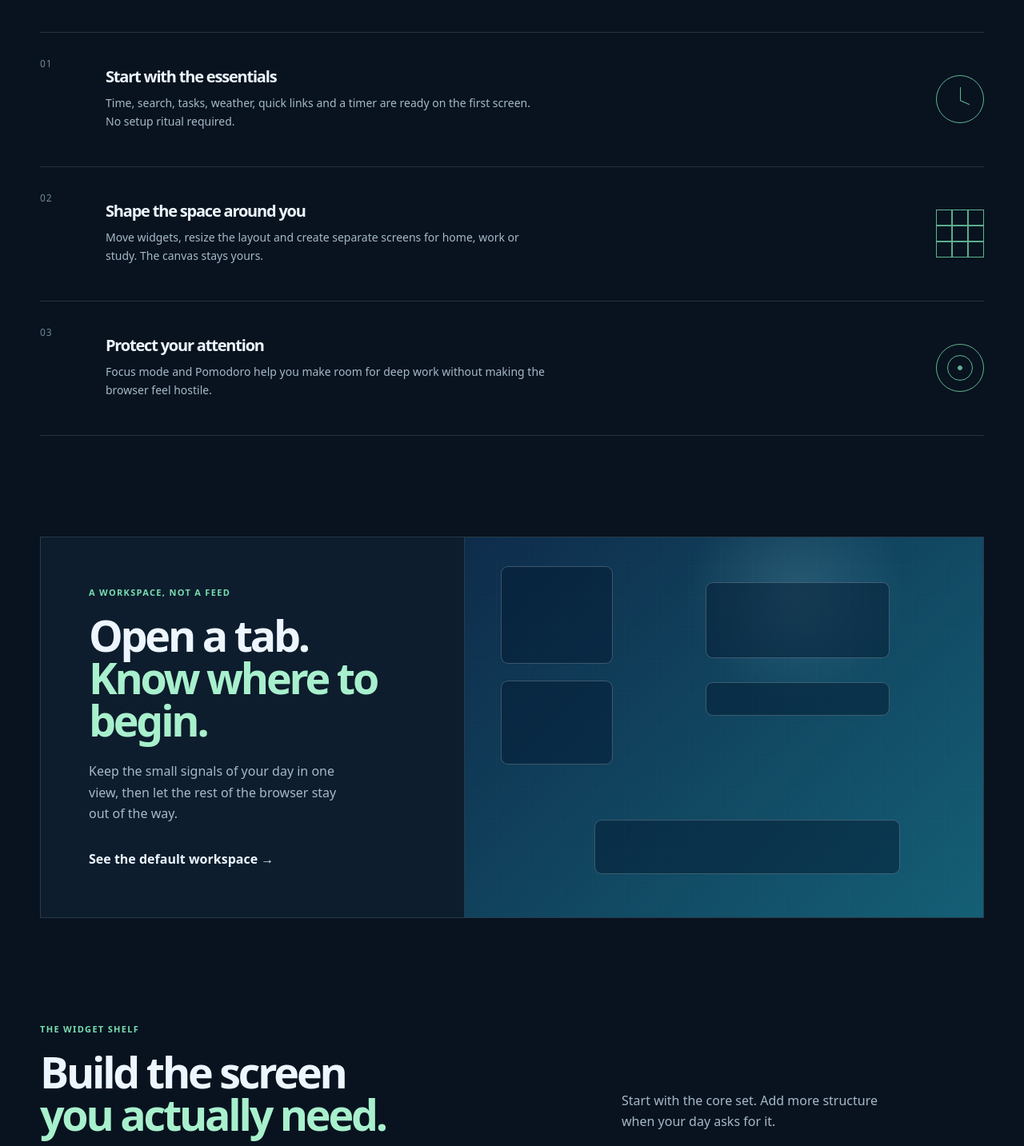
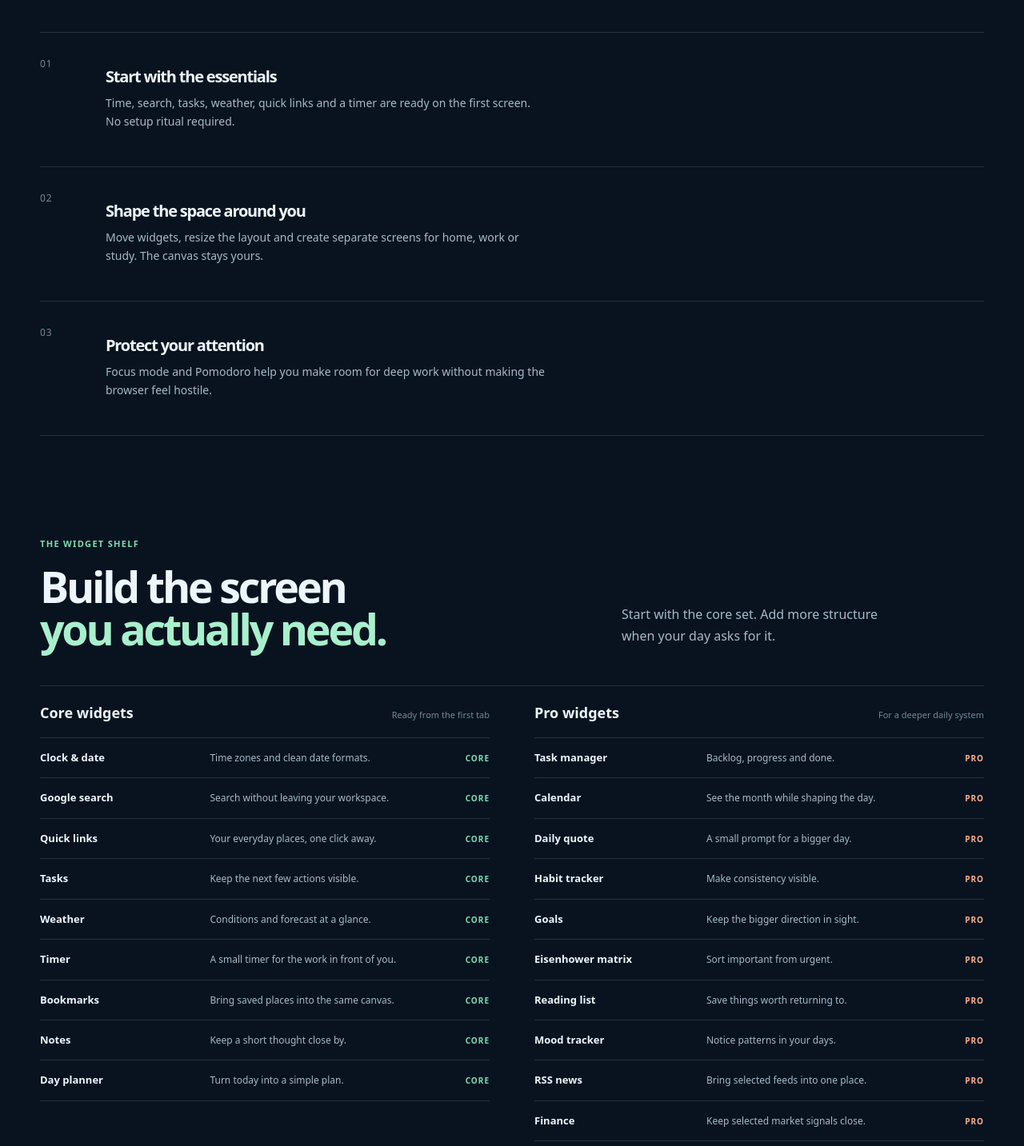
Before and after one commit to Arbalester/stridetab-legal, a plain HTML site: page index.html in a window 1280 px wide. Shown: the part 1250-2683 px from the top of the page at 80% size. Drawn offline with Linux system fonts and the light colour scheme.

Commit message:
Simplify landing page composition

```diff
--- a/index.html
+++ b/index.html
@@ -5,7 +5,7 @@
     <meta name="viewport" content="width=device-width, initial-scale=1" />
     <meta name="description" content="StrideTab is a local-first Chrome new tab for time, tasks, links and focus." />
     <title>StrideTab — Make your new tab work for you</title>
-    <link rel="stylesheet" href="styles.css?v=20260921" />
+    <link rel="stylesheet" href="styles.css?v=20260922" />
   </head>
   <body>
     <a class="skip-link" href="#main">Skip to content</a>
@@ -55,16 +55,9 @@
           <p>StrideTab gives your new tab a job: help you see what matters, take the next step and get on with your day.</p>
         </div>
         <div class="feature-list">
-          <article class="feature-row"><span class="feature-number">01</span><div><h3>Start with the essentials</h3><p>Time, search, tasks, weather, quick links and a timer are ready on the first screen. No setup ritual required.</p></div><span class="feature-symbol feature-symbol-clock" aria-hidden="true"></span></article>
-          <article class="feature-row"><span class="feature-number">02</span><div><h3>Shape the space around you</h3><p>Move widgets, resize the layout and create separate screens for home, work or study. The canvas stays yours.</p></div><span class="feature-symbol feature-symbol-grid" aria-hidden="true"></span></article>
-          <article class="feature-row"><span class="feature-number">03</span><div><h3>Protect your attention</h3><p>Focus mode and Pomodoro help you make room for deep work without making the browser feel hostile.</p></div><span class="feature-symbol feature-symbol-focus" aria-hidden="true"></span></article>
-        </div>
-      </section>
-
-      <section class="workspace-section section-wrap">
-        <div class="workspace-panel">
-          <div class="workspace-copy"><p class="section-kicker">A workspace, not a feed</p><h2>Open a tab.<br /><span>Know where to begin.</span></h2><p>Keep the small signals of your day in one view, then let the rest of the browser stay out of the way.</p><a class="text-link" href="preview.html">See the default workspace <span aria-hidden="true">→</span></a></div>
-          <div class="layout-diagram" aria-hidden="true"><span class="diagram-clock"></span><span class="diagram-tasks"></span><span class="diagram-weather"></span><span class="diagram-search"></span><span class="diagram-links"></span></div>
+          <article class="feature-row"><span class="feature-number">01</span><div><h3>Start with the essentials</h3><p>Time, search, tasks, weather, quick links and a timer are ready on the first screen. No setup ritual required.</p></div></article>
+          <article class="feature-row"><span class="feature-number">02</span><div><h3>Shape the space around you</h3><p>Move widgets, resize the layout and create separate screens for home, work or study. The canvas stays yours.</p></div></article>
+          <article class="feature-row"><span class="feature-number">03</span><div><h3>Protect your attention</h3><p>Focus mode and Pomodoro help you make room for deep work without making the browser feel hostile.</p></div></article>
         </div>
       </section>
 
--- a/styles.css
+++ b/styles.css
@@ -242,30 +242,9 @@ h3 { font-size: 20px; line-height: 1.1; }
 .section-kicker { margin: 0 0 18px; }
 .section-heading > p { max-width: 350px; margin: 0 0 5px; color: var(--muted); font-size: 16px; }
 .feature-list { border-top: 1px solid var(--line); }
-.feature-row { display: grid; grid-template-columns: 58px 1fr 80px; gap: 24px; align-items: center; min-height: 168px; padding: 25px 0; border-bottom: 1px solid var(--line); }
+.feature-row { display: grid; grid-template-columns: 58px 1fr; gap: 24px; align-items: center; min-height: 168px; padding: 25px 0; border-bottom: 1px solid var(--line); }
 .feature-number { align-self: start; padding-top: 4px; color: var(--faint); font-size: 12px; letter-spacing: 0.08em; }
 .feature-row p { max-width: 550px; margin: 10px 0 0; color: var(--muted); font-size: 14px; }
-.feature-symbol { position: relative; justify-self: end; width: 60px; height: 60px; color: var(--mint-strong); opacity: 0.8; }
-.feature-symbol-clock { border: 1px solid currentColor; border-radius: 50%; }
-.feature-symbol-clock::before { position: absolute; top: 14px; left: 29px; width: 1px; height: 17px; content: ""; background: currentColor; }
-.feature-symbol-clock::after { position: absolute; top: 30px; left: 29px; width: 13px; height: 1px; content: ""; background: currentColor; transform: rotate(24deg); transform-origin: left; }
-.feature-symbol-grid { border: 1px solid currentColor; background: linear-gradient(90deg, transparent 31%, currentColor 32%, currentColor 34%, transparent 35%, transparent 65%, currentColor 66%, currentColor 68%, transparent 69%), linear-gradient(0deg, transparent 31%, currentColor 32%, currentColor 34%, transparent 35%, transparent 65%, currentColor 66%, currentColor 68%, transparent 69%); }
-.feature-symbol-focus { border: 1px solid currentColor; border-radius: 50%; }
-.feature-symbol-focus::before, .feature-symbol-focus::after { position: absolute; content: ""; border: 1px solid currentColor; border-radius: 50%; }
-.feature-symbol-focus::before { inset: 13px; }
-.feature-symbol-focus::after { inset: 26px; background: currentColor; }
-.workspace-section { padding: 0 0 130px; }
-.workspace-panel { display: grid; grid-template-columns: 0.9fr 1.1fr; min-height: 430px; overflow: hidden; background: var(--surface); border: 1px solid var(--line); }
-.workspace-copy { display: flex; flex-direction: column; align-items: flex-start; justify-content: center; padding: 60px; border-right: 1px solid var(--line); }
-.workspace-copy > p:not(.section-kicker) { max-width: 330px; margin: 24px 0 30px; color: var(--muted); }
-.layout-diagram { position: relative; min-height: 430px; overflow: hidden; background: linear-gradient(135deg, #0e2c4b, #145f75); }
-.layout-diagram::before { position: absolute; inset: 0; content: ""; opacity: 0.35; background: radial-gradient(circle at 64% 15%, rgba(180, 242, 255, 0.4), transparent 24%), repeating-linear-gradient(90deg, transparent 0 39px, rgba(255, 255, 255, 0.08) 40px), repeating-linear-gradient(0deg, transparent 0 39px, rgba(255, 255, 255, 0.08) 40px); }
-.layout-diagram span { position: absolute; display: block; background: rgba(3, 24, 46, 0.48); border: 1px solid rgba(235, 250, 255, 0.22); border-radius: 9px; }
-.diagram-clock { top: 56px; right: 18%; width: 230px; height: 95px; }
-.diagram-tasks { top: 36px; left: 7%; width: 140px; height: 122px; }
-.diagram-weather { top: 179px; left: 7%; width: 140px; height: 105px; }
-.diagram-search { top: 181px; right: 18%; width: 230px; height: 42px; }
-.diagram-links { right: 16%; bottom: 54px; left: 25%; height: 68px; }
 .widget-section { padding: 0 0 130px; }
 .section-heading-compact { margin-bottom: 44px; }
 .widget-list { display: grid; grid-template-columns: 1fr 1fr; gap: 56px; border-top: 1px solid var(--line); }
@@ -321,7 +300,6 @@ h3 { font-size: 20px; line-height: 1.1; }
   .hero-copy { max-width: 680px; }
   .hero-visual { max-width: 760px; }
   .section-heading { grid-template-columns: 1fr 0.8fr; gap: 35px; }
-  .workspace-copy { padding: 42px; }
   .product-shell-large .product-canvas { height: 500px; }
   .product-shell-large .screen-card { width: 190px; }
   .product-shell-large .tasks-card { left: 28px; }
@@ -345,12 +323,7 @@ h3 { font-size: 20px; line-height: 1.1; }
   .section-heading { display: block; }
   .section-heading > p { margin-top: 25px; }
   .feature-section { padding: 100px 0; }
-  .feature-row { grid-template-columns: 36px 1fr 58px; gap: 15px; min-height: 150px; }
-  .feature-symbol { width: 50px; height: 50px; }
-  .workspace-section { padding-bottom: 100px; }
-  .workspace-panel { grid-template-columns: 1fr; }
-  .workspace-copy { min-height: 360px; border-right: 0; border-bottom: 1px solid var(--line); }
-  .layout-diagram { min-height: 330px; }
+  .feature-row { grid-template-columns: 36px 1fr; gap: 15px; min-height: 150px; }
   .widget-section { padding-bottom: 100px; }
   .widget-list { grid-template-columns: 1fr; gap: 38px; }
   .privacy-section { grid-template-columns: 1fr; gap: 34px; padding: 72px 0; }
@@ -395,7 +368,6 @@ h3 { font-size: 20px; line-height: 1.1; }
   .product-caption { padding: 0 10px; font-size: 9px; }
   .product-caption span:last-child { display: none; }
   .feature-row { grid-template-columns: 28px 1fr; }
-  .feature-symbol { display: none; }
   .widget-group li { grid-template-columns: 1fr auto; gap: 4px 12px; }
   .widget-group li span { grid-column: 1 / -1; }
   .site-footer { align-items: flex-start; flex-direction: column; }
```
Also changed, not shown: preview.html (+1 -1 lines), privacy.html (+1 -1 lines), terms.html (+1 -1 lines).
